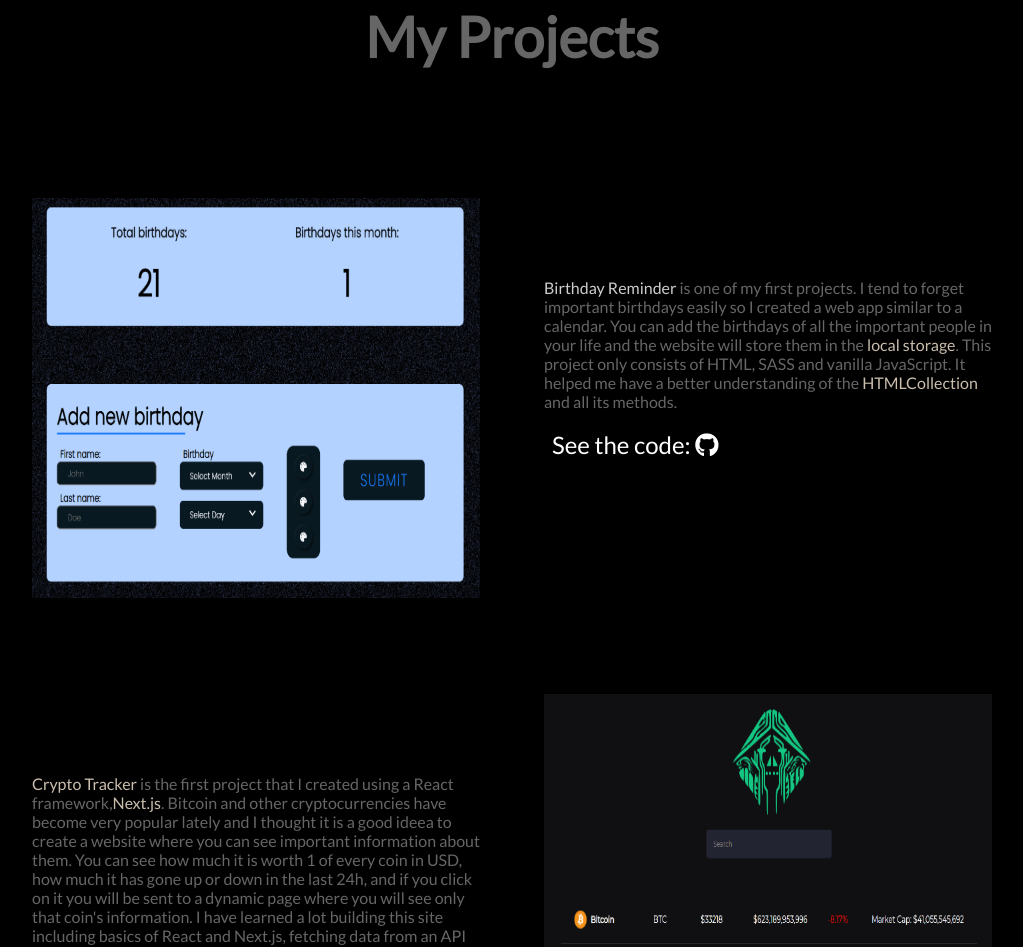
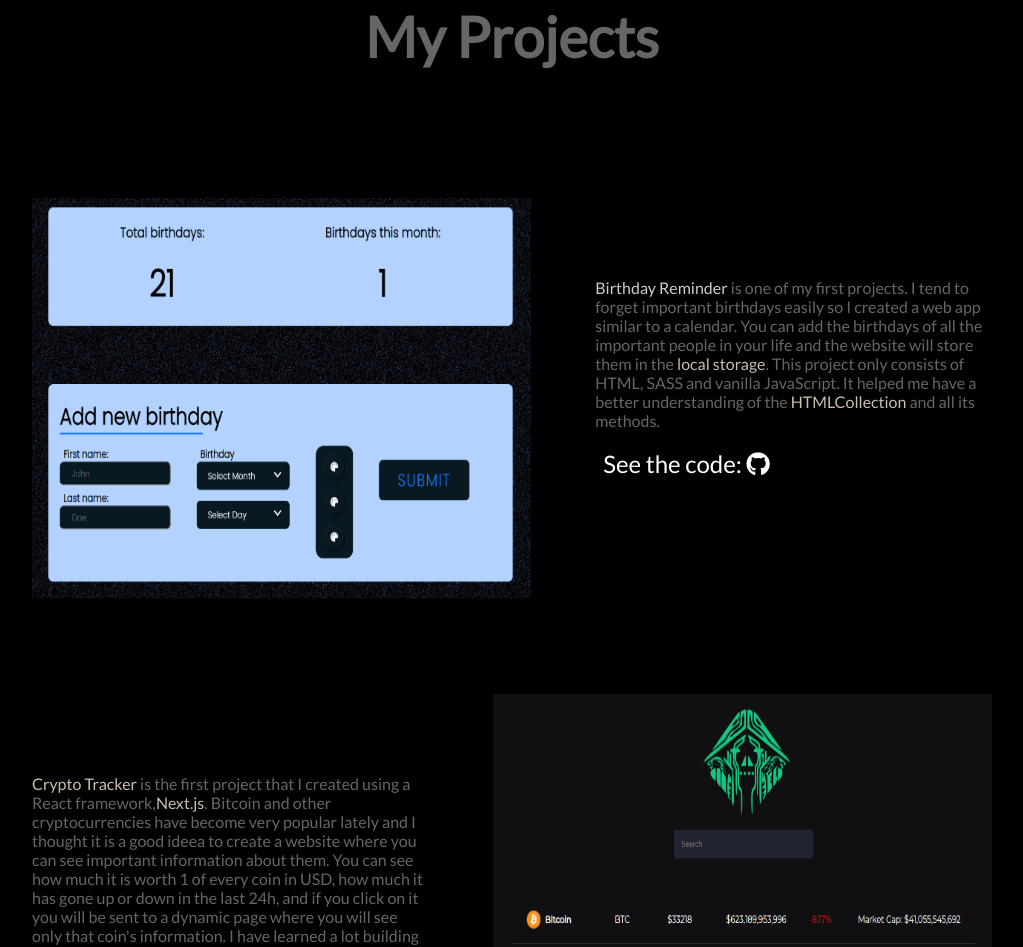
Before and after one commit to theodorbigu/theodorbigu.com, a plain HTML site: page index.html in a window 1280 px wide. Shown: the part 1853-2800 px from the top of the page, without its empty margins (128-1151 px from the left). Drawn offline with nearby package versions, Linux system fonts and the light colour scheme.

Commit message:
grid template areas

```diff
--- a/index.html
+++ b/index.html
@@ -124,7 +124,7 @@
             </p>
           </p>
         </div>
-        <div>
+        <div id="p1">
           <p id="image1P" class="description">
             <span style="color: rgba(255, 255, 255, 0.808)"
               >Birthday Reminder</span
@@ -151,7 +151,7 @@
             ></a>
           </p>
         </div>
-        <div>
+        <div id="p2">
           <p id="image2P" class="description">
             <span style="color: rgba(250, 235, 215, 0.808)"
               >Crypto Tracker</span
@@ -210,7 +210,7 @@
             </p>
           </p>
         </div>
-        <div>
+        <div id="p3">
           <p id="image3P" class="description">
             This is a Movie App<br /><br />
             <a
--- a/styles/_about.scss
+++ b/styles/_about.scss
@@ -64,7 +64,7 @@
   justify-content: space-around;
   color: $text-color;
   grid-template-columns: 1fr 1fr 1fr;
-  grid-gap: 1vw;
+  grid-gap: 3vw;
   h3 {
     text-align: center;
     margin-bottom: 1rem;
@@ -75,7 +75,7 @@
   ul {
     text-align: center;
     display: grid;
-    grid-template-columns: 1fr 1fr;
+    //grid-template-columns: 1fr 1fr;
     grid-gap: 1vw;
     align-items: center;
     li {
--- a/styles/_projects.scss
+++ b/styles/_projects.scss
@@ -46,16 +46,31 @@
 #myProjects {
   position: relative;
   display: grid;
-  grid-template-columns: 1fr 1fr;
-  grid-auto-rows: minmax(100px, auto);
-  margin-right: 10vw;
-  margin-left: 10vw;
+  grid-template-columns: 1fr 8vw 1fr;
+  grid-template-rows: 1fr 1fr 1fr;
+  grid-template-areas:
+    "image1 image1 p1"
+    "p2 image2 image2"
+    "image3 image3 p3";
+  margin: 0 10vw;
   div {
     position: relative;
     //border: white 1px solid;
     margin: 3rem 2rem;
     height: 50vh;
   }
+}
+
+#p1 {
+  grid-area: p1;
+}
+
+#p2 {
+  grid-area: p2;
+}
+
+#p3 {
+  grid-area: p3;
 }
 
 .image {
@@ -85,6 +100,7 @@
   background-size: 100% 100%;
   left: -400px;
   opacity: 0;
+  grid-area: image1;
 }
 #image1P {
   position: relative;
@@ -113,6 +129,7 @@
   position: relative;
   right: -400px;
   opacity: 0;
+  grid-area: image2;
 }
 #image2P {
   position: relative;
@@ -140,9 +157,7 @@
   position: relative;
   left: -400px;
   opacity: 0;
-  div {
-    opacity: 0;
-  }
+  grid-area: image3;
 }
 #image3P {
   position: relative;
```
Also changed, not shown: styles/style.css, 1 other file.
